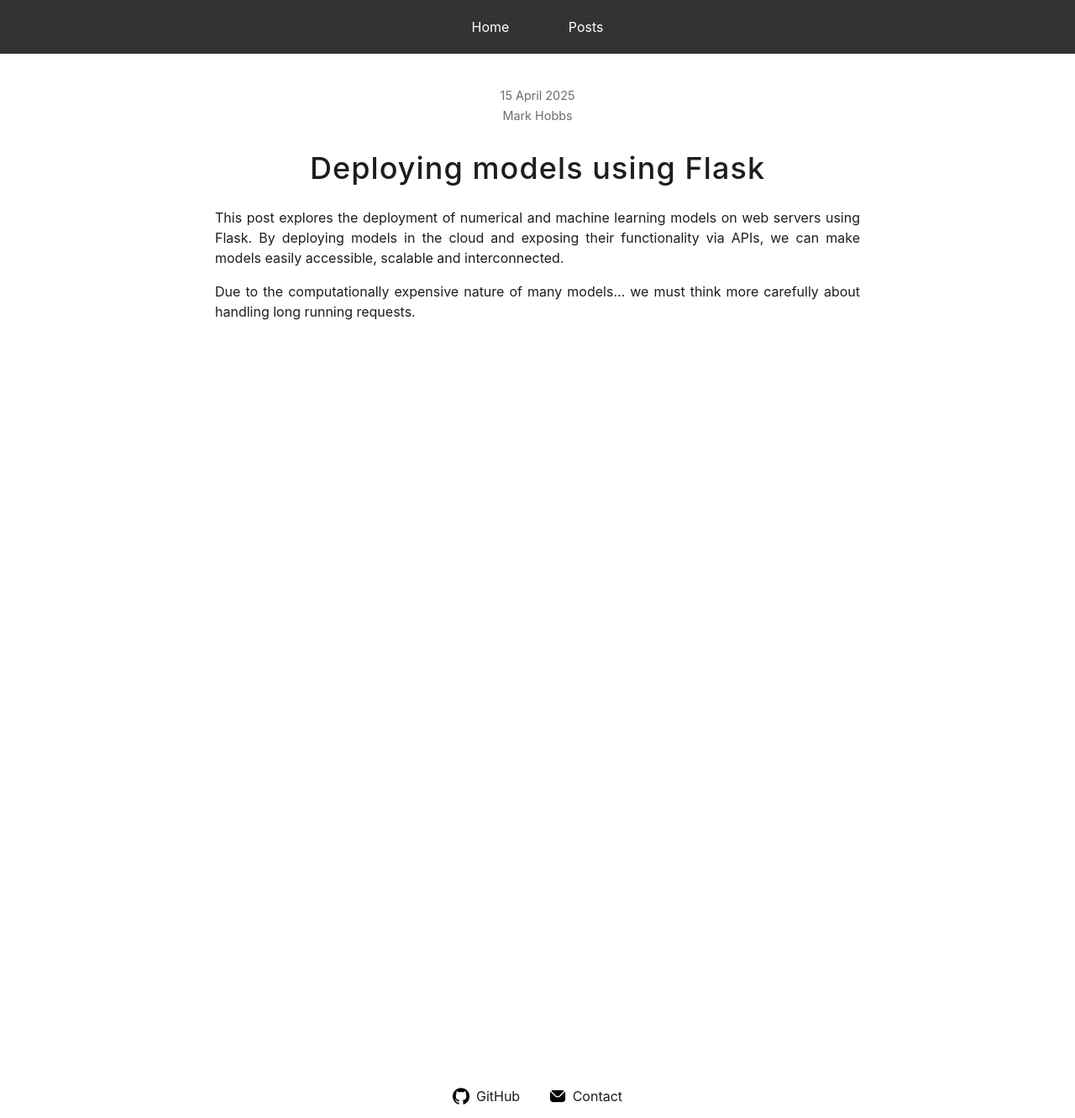
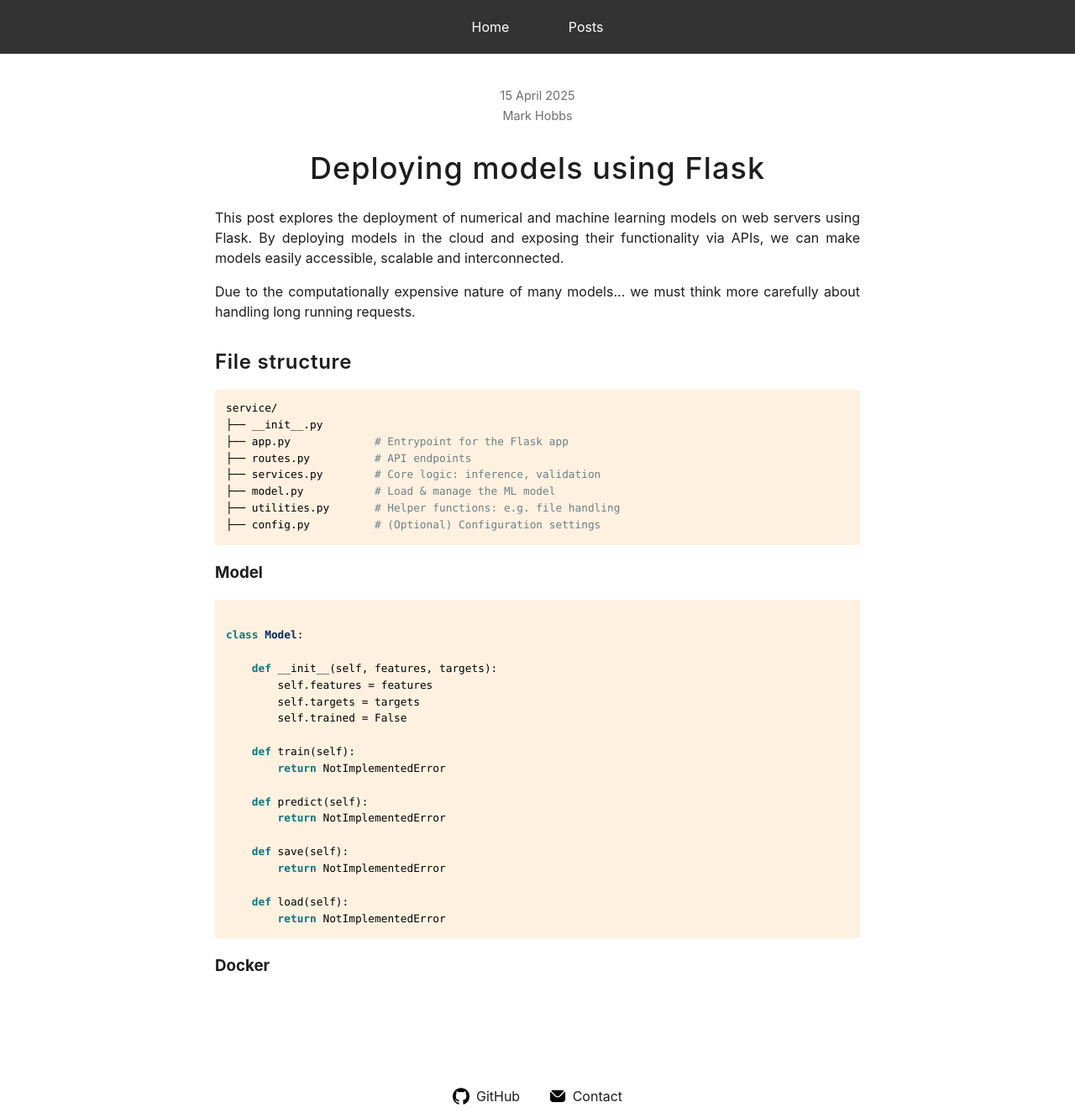
Before and after one commit to mark-hobbs/mark-hobbs.github.io, a Jekyll site: the page built from _posts/2025-04-15-model-deployment.md, in a window 1280 px wide and 1331 px high. Shown: the whole window at 84% size. Built offline with Jekyll 4.4.1, drawn with Linux system fonts in a browser that asks for light colours.

Commit message:
General updates

````diff
--- a/_posts/2025-04-15-model-deployment.md
+++ b/_posts/2025-04-15-model-deployment.md
@@ -8,3 +8,42 @@ draft: True
 This post explores the deployment of numerical and machine learning models on web servers using Flask. By deploying models in the cloud and exposing their functionality via APIs, we can make models easily accessible, scalable and interconnected.
 
 Due to the computationally expensive nature of many models... we must think more carefully about handling long running requests.
+
+## File structure
+
+```bash
+service/
+├── __init__.py
+├── app.py             # Entrypoint for the Flask app
+├── routes.py          # API endpoints
+├── services.py        # Core logic: inference, validation
+├── model.py           # Load & manage the ML model
+├── utilities.py       # Helper functions: e.g. file handling
+├── config.py          # (Optional) Configuration settings
+```
+
+### Model
+
+```python
+
+class Model:
+
+    def __init__(self, features, targets):
+        self.features = features
+        self.targets = targets
+        self.trained = False
+
+    def train(self):
+        return NotImplementedError
+
+    def predict(self):
+        return NotImplementedError
+
+    def save(self):
+        return NotImplementedError
+
+    def load(self):
+        return NotImplementedError
+```
+
+### Docker
````
